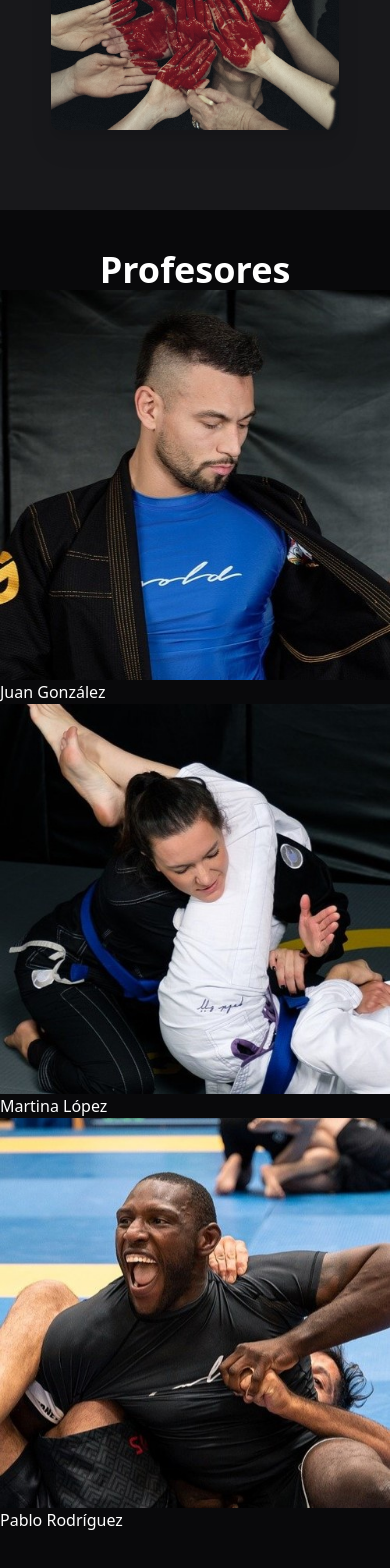
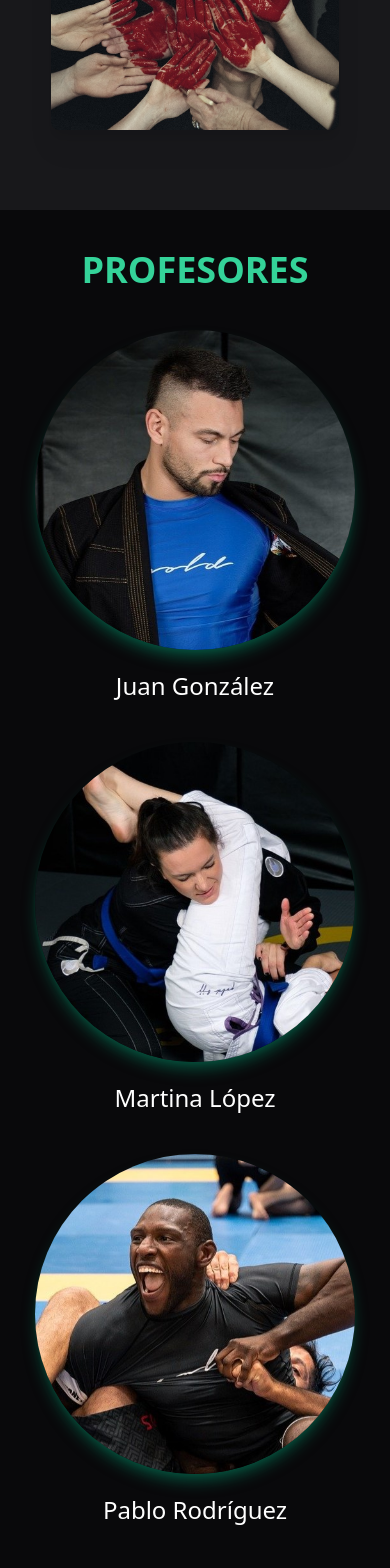
Before and after one commit to Cristaldo-Fiorela/Academia-JiuJitsu-JAVA, a React (Vite) app: page / in a window 390 px wide. Shown: the part 1604-3172 px from the top of the page. Built offline with nearby package versions, Linux system fonts and the light colour scheme.

Commit message:
componente de profesores terminado, pendiente responsive

```diff
--- a/src/assets/components/Profesores.jsx
+++ b/src/assets/components/Profesores.jsx
@@ -6,19 +6,19 @@ function Profesores() {
     return (
         <>
             <section className="text-white  flex flex-col items-center py-10">
-            <h3 className="text-4xl font-bold">Profesores</h3>
-            <div>
-                <section>
-                    <img src={ ProfJuan } alt="" />
-                    <h4>Juan González</h4>
+                <h3 className="text-4xl font-bold text-emerald-400 uppercase">Profesores</h3>
+                <div className='flex flex-wrap py-10 justify-center items-center gap-10'>
+                    <section className='flex flex-col items-center gap-5'>
+                        <img src={ ProfJuan } alt="retrato profesor juan" className='h-80 rounded-full shadow-lg shadow-emerald-900 hover:shadow-emerald-500'/>
+                        <h4 className='text-2xl'>Juan González</h4>
                     </section>
-                <section>
-                    <img src={ ProfMartina } alt="" />
-                    <h4>Martina López</h4>
+                    <section className='flex flex-col items-center gap-5'>
+                        <img src={ ProfMartina } alt="retrato profesora martina" className='h-80 rounded-full shadow-lg shadow-emerald-900 hover:shadow-emerald-500' />
+                        <h4 className='text-2xl'>Martina López</h4>
                     </section>
-                <section>
-                    <img src={ ProfPablo } alt="" />
-                    <h4>Pablo Rodríguez</h4>
+                    <section className='flex flex-col items-center gap-5'>
+                        <img src={ ProfPablo } alt="retrato profesor pablo" className='h-80 rounded-full shadow-lg shadow-emerald-900 hover:shadow-emerald-500' />
+                        <h4 className='text-2xl'>Pablo Rodríguez</h4>
                     </section>
                 </div>
             </section>
```
Lines whose indentation alone changed are shown as unchanged.
